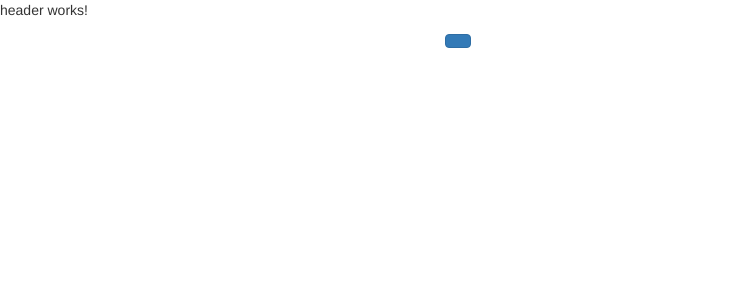
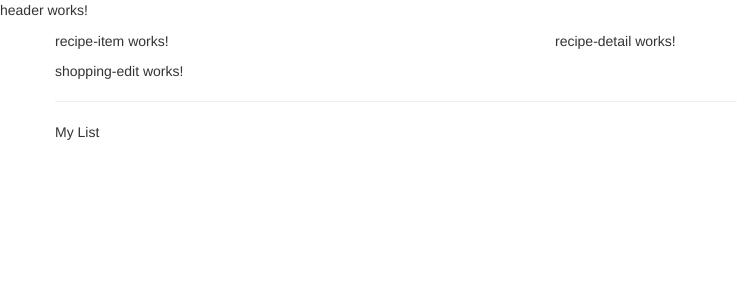
Before and after one commit to saisandeepn/angular-training, an Angular app in the folder planning-app-ui/: page / in a window 1280 px wide. Shown: the top 300 px of the page, without its empty margins (0-737 px from the left). Built offline with nearby package versions, Linux system fonts and the light colour scheme.

Commit message:
added sub components to their respective parent components

```diff
--- a/planning-app-ui/src/app/app.component.html
+++ b/planning-app-ui/src/app/app.component.html
@@ -1,7 +1,8 @@
 <app-header></app-header>
 <div class="container">
   <div class="row">
-    <div class="col-md-4"></div>
-    <button class="btn btn-primary"></button>
+    <div class="col-md-12"></div>
+    <app-recipes></app-recipes>
+    <app-shopping-list></app-shopping-list>
   </div>
 </div>
--- a/planning-app-ui/src/app/recipes/recipe-list/recipe-list.component.html
+++ b/planning-app-ui/src/app/recipes/recipe-list/recipe-list.component.html
@@ -1 +1 @@
-<p>recipe-list works!</p>
+<app-recipe-item></app-recipe-item>
--- a/planning-app-ui/src/app/recipes/recipes.component.html
+++ b/planning-app-ui/src/app/recipes/recipes.component.html
@@ -1 +1,8 @@
-<p>recipes works!</p>
+<div class="row">
+  <div class="col-md-5">
+    <app-recipe-list></app-recipe-list>
+  </div>
+  <div class="col-md-7">
+    <app-recipe-detail></app-recipe-detail>
+  </div>
+</div>
--- a/planning-app-ui/src/app/shopping-list/shopping-list.component.html
+++ b/planning-app-ui/src/app/shopping-list/shopping-list.component.html
@@ -1 +1,7 @@
-<p>shopping-list works!</p>
+<div class="row">
+  <div class="col-xs-10">
+    <app-shopping-edit></app-shopping-edit>
+    <hr>
+    <p>My List</p>
+  </div>
+</div>
```
